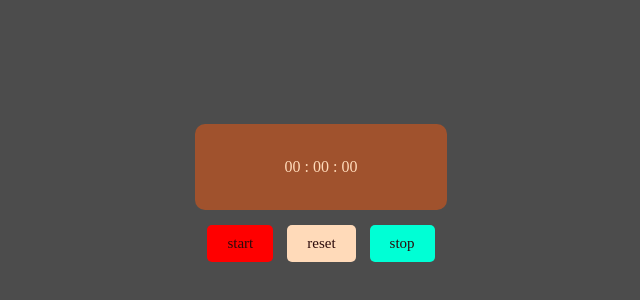
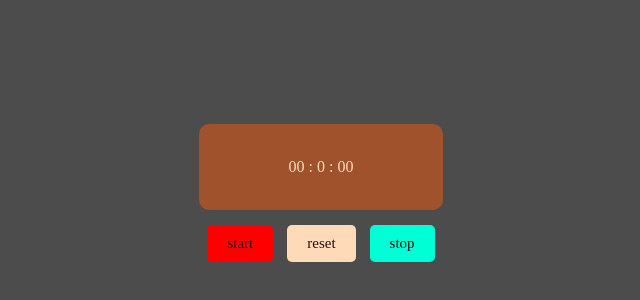
Before and after one commit to Hammad-Razzaque/Javascript, a plain HTML site: page Stop Watch/index.html in a window 1280 px wide. Shown: the part 200-500 px from the top of the page, 319-959 px from the left. Drawn offline with Linux system fonts and the light colour scheme.

Commit message:
Update index.html

```diff
--- a/Stop Watch/index.html
+++ b/Stop Watch/index.html
@@ -9,7 +9,7 @@
 </head>
 <body>
     <div class="stopwatch">
-        <div id="timerdisplay">00 : 00 : 00</div>
+        <div id="timerdisplay">00 : 0 : 00</div>
     </div>
     <div class="button">
         <button id="startbtn" class="btn" style="--clr:red;">start</button>
```
